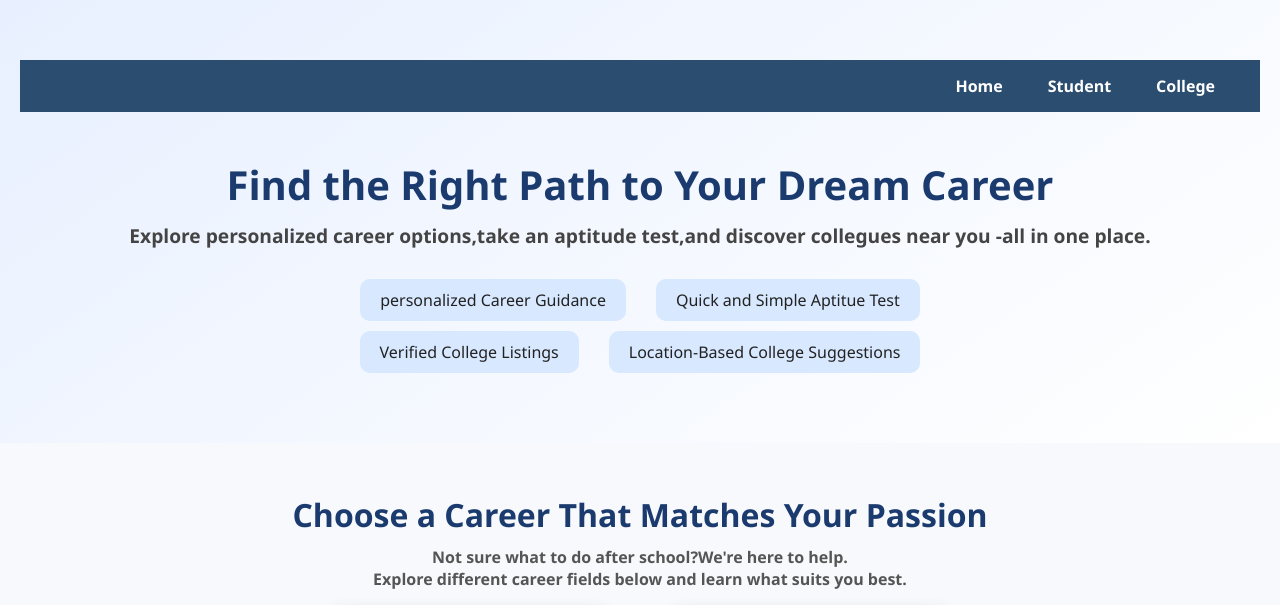
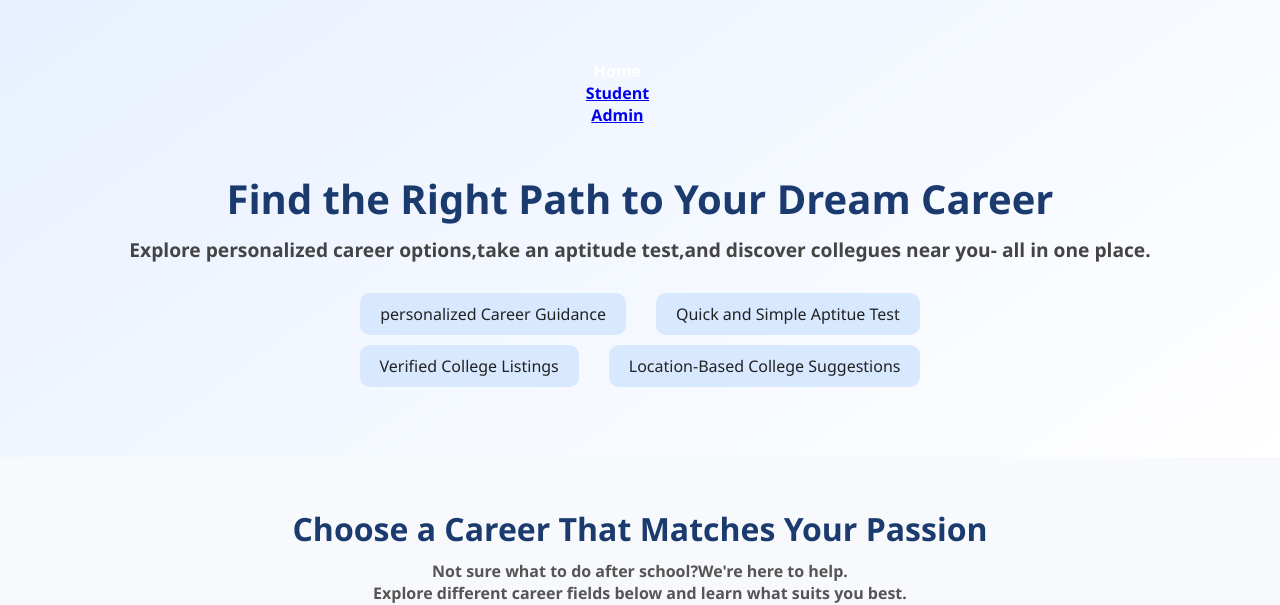
Before and after one commit to Azhagiri-15/Career-guidance, a plain HTML site: page index.html in a window 1280 px wide. Shown: the top 605 px of the page. Drawn offline with Linux system fonts and the light colour scheme.

Commit message:
Update index.html

```diff
--- a/index.html
+++ b/index.html
@@ -9,14 +9,13 @@
 <body>
     <div class="BG1">
         <div class="BG2">
-            <div class="Profile-Sections">
-            <div id="Profile1"><p1>Home</p1></div>
-            <div class="Profiles"><p1>Student</p1></div>
-            <div class="Profiles"><p1>College</p1></div>
+            <div id="Profile-Sections">
+            <div id="Profile1">Home</div>
+            <div class="Profiles"><a href="https://azhagiri-15.github.io/CG-login/">Student</a></div>
+            <div class="Profiles"><a href=" https://azhagiri-15.github.io/Admin-login/">Admin</a></div>
         </div>
         <div class="head1"><h1>Find the Right Path to Your Dream Career</h1></div>
-        <div class="s-head1"><h2>Explore personalized career options,take an aptitude test,and discover collegues near you
-            -all in one place.
+        <div class="s-head1"><h2>Explore personalized career options,take an aptitude test,and discover collegues near you- all in one place.
         </h2></div>
         <div class="Highlights">
             <p class="Highlight">personalized Career Guidance</p>
@@ -83,8 +82,8 @@
       <h3>Where Will Your Future Begin?</h3>
       <p>Choose your desired course and location, and we'll show you verified and popular colleges. Save time and find your dream college here — all in one place!</p>
       <div class="college-buttons">
-        <button class="College-btn">Register</button>
-        <button class="College-btn outline">Signup</button>
+        <div class="College-btn"><a href="https://azhagiri-15.github.io/CG-login-form/">Register</a></div>
+        <div class="College-btn outline"><a href="https://azhagiri-15.github.io/CG-login-form/">Signup</a></div>
       </div>
     </div>
     <div class="College-img">
```
